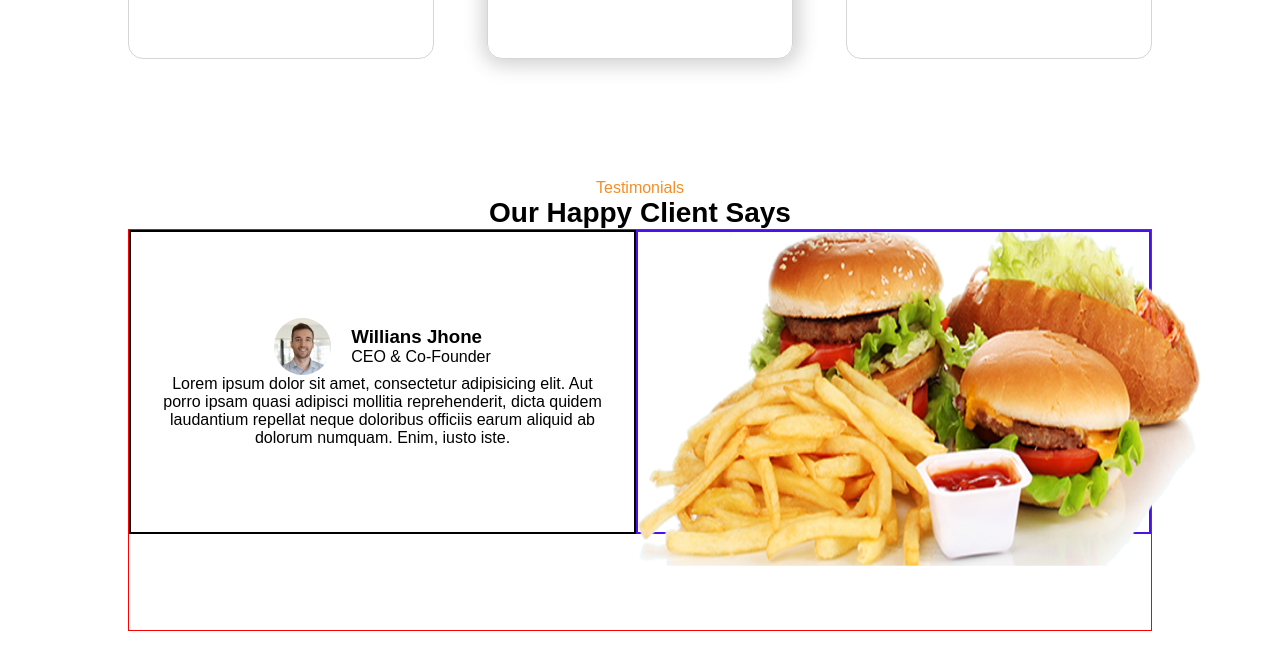
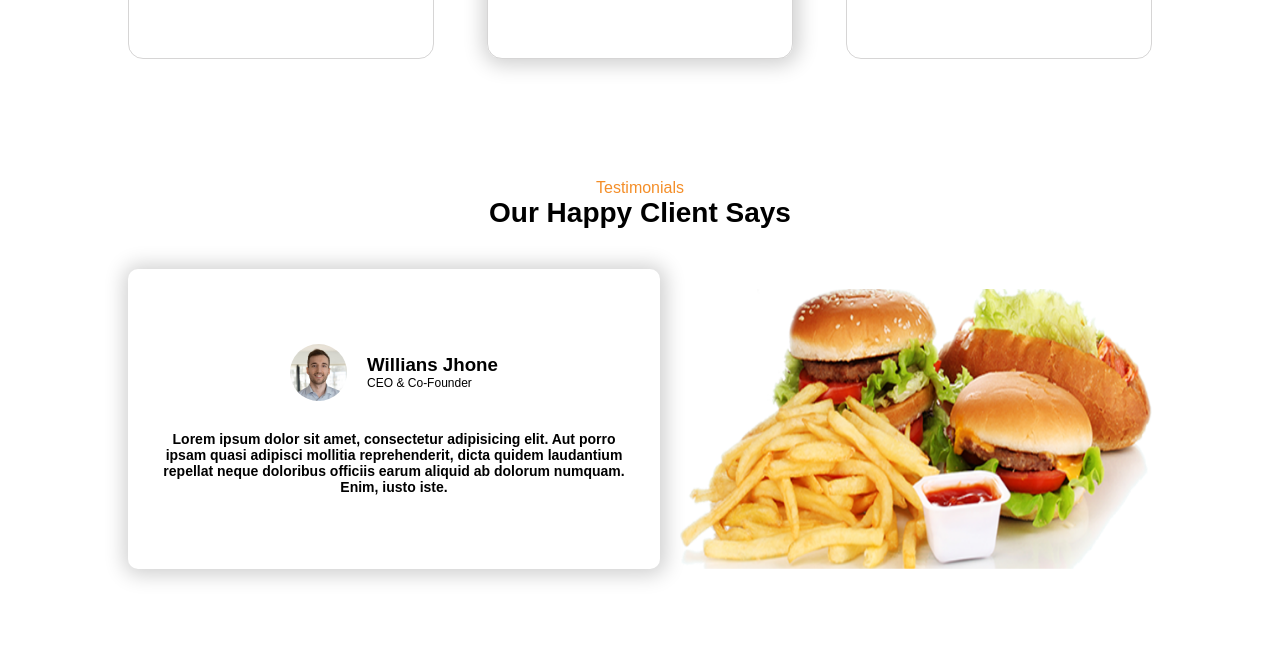
Before and after one commit to imamhossenbu/food-restaurant, a plain HTML site: page index.html in a window 1280 px wide. Shown: the part 2191-2863 px from the top of the page. Drawn offline with Linux system fonts and the light colour scheme.

Commit message:
client-profile

```diff
--- a/index.html
+++ b/index.html
@@ -248,7 +248,7 @@
                     <p>CEO & Co-Founder</p>
                 </div>
             </div>
-            <p>Lorem ipsum dolor sit amet, consectetur adipisicing elit. Aut porro ipsam quasi adipisci mollitia reprehenderit, dicta quidem laudantium repellat neque doloribus officiis earum aliquid ab dolorum numquam. Enim, iusto iste.</p>
+            <p id="para">Lorem ipsum dolor sit amet, consectetur adipisicing elit. Aut porro ipsam quasi adipisci mollitia reprehenderit, dicta quidem laudantium repellat neque doloribus officiis earum aliquid ab dolorum numquam. Enim, iusto iste.</p>
         </div>
         <div class="client-image">
             <img src="./client.png" alt="">
--- a/main.css
+++ b/main.css
@@ -123,13 +123,17 @@
 }
 .client-container{
     display: flex;
+    gap: 20px;
     height: 400px;
-    border: 1px solid red;
+    margin-top: 40px;
+    /* border: 1px solid red; */
 }
 .client-desc{
     width: 50%;
     height: 300px;
-    border: 2px solid black;
+    /* border: 2px solid rgba(0, 0, 0, 0.333); */
+    box-shadow: 1px 1px 20px 5px rgba(0, 0, 0, 0.187);
+    border-radius: 10px;
     display: flex;
     justify-content: center;
     align-items: center;
@@ -142,14 +146,26 @@
     gap: 20px;
     align-items: center;
 }
-.client-desc p{
+.client-desc #para{
     text-align: center;
+    margin-top: 30px;
+    /* padding: 50px 0; */
+    font-weight: 600;
+    font-size: 14px;
 }
 .client-title img{
     border-radius:50%;
 }
+.client-profile p{
+    font-size: 12px;
+    text-align: left;
+}
 .client-image{
     width: 50%;
-    height: 300px;
-    border: 2px solid rgb(75, 17, 233);
+    /* height: 300px; */
+    /* border: 2px solid rgb(75, 17, 233); */
 }
+.client-image img{
+    width: 100%;
+    margin-top: 20px;
+}
```
